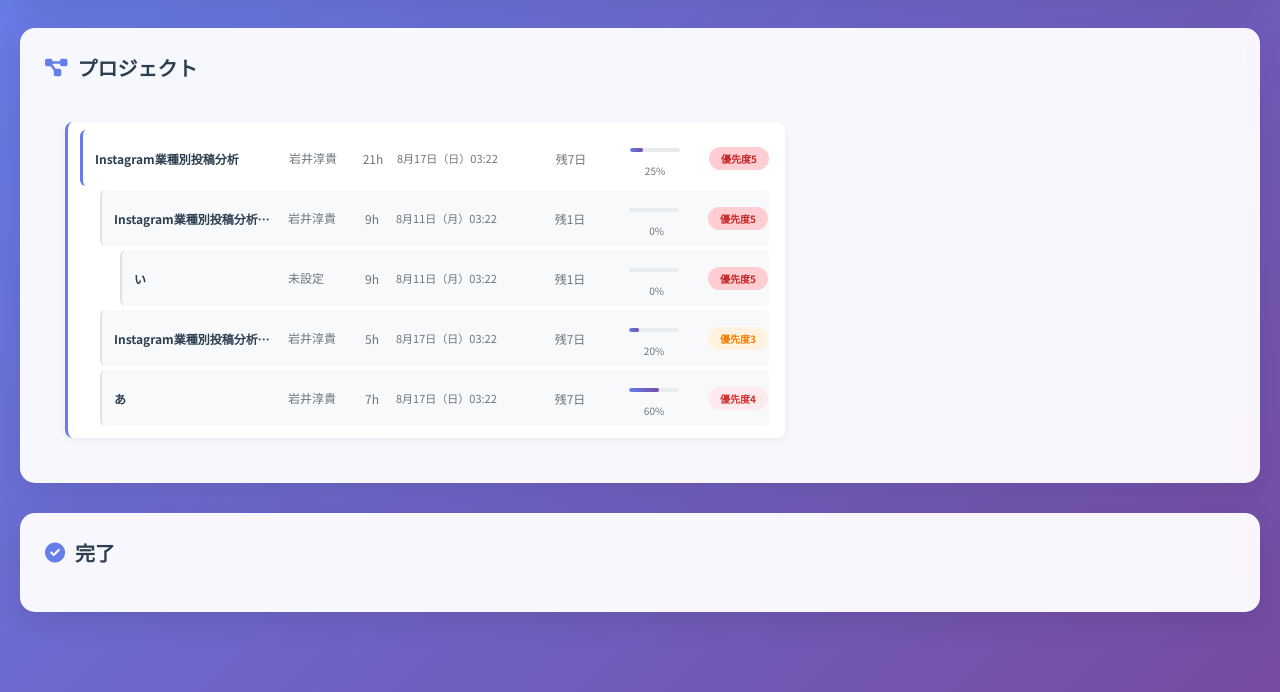
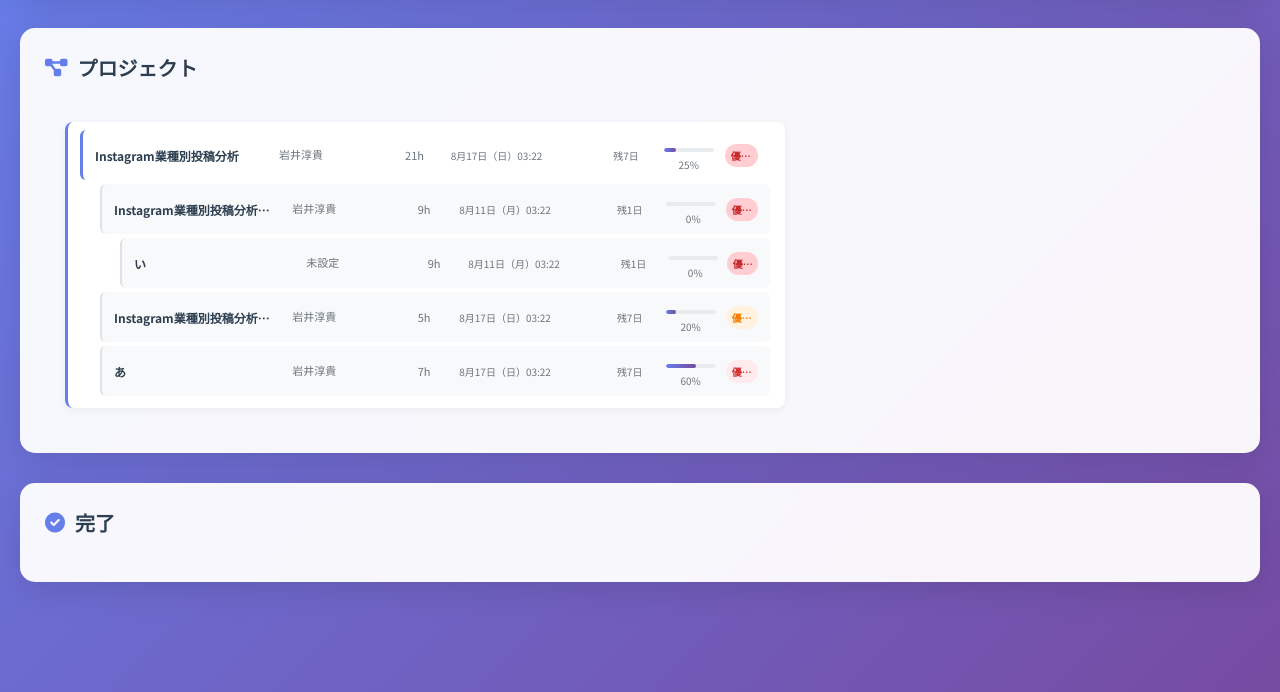
Before and after one commit to junkiiwai/task-manager, a plain HTML site: page index.html in a window 1280 px wide. Shown: the part 108-800 px from the top of the page. Drawn offline with Linux system fonts and the light colour scheme.

Commit message:
レスポンシブ対応を修正: タスク名の表示改善、期限と残日数の間隔調整、進捗度バーの縦方向間隔を0に

```diff
--- a/styles.css
+++ b/styles.css
@@ -266,7 +266,7 @@ body {
         display: flex !important;
         flex-wrap: nowrap !important;
         align-items: center !important;
-        gap: 1px !important;
+        gap: 0px !important;
         box-sizing: border-box !important;
         overflow-x: hidden !important;
     }
@@ -282,8 +282,8 @@ body {
 
     /* 4. タスク要素のwidth 縮小 + 5. task-name font-size 縮小 */
     .task-name {
-        font-size: 8px !important;
-        width: 20% !important;
+        font-size: 9px !important;
+        width: 30% !important;
         min-width: 0 !important;
         flex-shrink: 1 !important;
         overflow: hidden !important;
@@ -293,7 +293,7 @@ body {
 
     .task-assignee {
         font-size: 7px !important;
-        width: 12% !important;
+        width: 15% !important;
         min-width: 0 !important;
         flex-shrink: 1 !important;
         overflow: hidden !important;
@@ -303,7 +303,7 @@ body {
 
     .task-hours {
         font-size: 7px !important;
-        width: 8% !important;
+        width: 10% !important;
         min-width: 0 !important;
         flex-shrink: 1 !important;
         text-align: center !important;
@@ -311,7 +311,7 @@ body {
 
     .task-deadline {
         font-size: 6px !important;
-        width: 16% !important;
+        width: 20% !important;
         min-width: 0 !important;
         flex-shrink: 1 !important;
         overflow: hidden !important;
@@ -328,17 +328,18 @@ body {
     }
 
     .task-progress {
-        width: 16% !important;
+        width: 12% !important;
         min-width: 0 !important;
         flex-shrink: 1 !important;
         display: flex !important;
         flex-direction: column !important;
         align-items: center !important;
+        gap: 0 !important;
     }
 
     .task-priority {
         font-size: 6px !important;
-        width: 8% !important;
+        width: 5% !important;
         min-width: 0 !important;
         flex-shrink: 1 !important;
         text-align: center !important;
@@ -397,7 +398,7 @@ body {
         display: flex !important;
         flex-wrap: nowrap !important;
         align-items: center !important;
-        gap: 2px !important;
+        gap: 1px !important;
         box-sizing: border-box !important;
         overflow-x: hidden !important;
     }
@@ -413,8 +414,8 @@ body {
 
     /* 4. タスク要素のwidth 中程度に縮小 + 5. task-name font-size 中程度に縮小 */
     .task-name {
-        font-size: 10px !important;
-        width: 22% !important;
+        font-size: 9px !important;
+        width: 30% !important;
         min-width: 0 !important;
         flex-shrink: 1 !important;
         overflow: hidden !important;
@@ -424,7 +425,7 @@ body {
 
     .task-assignee {
         font-size: 9px !important;
-        width: 14% !important;
+        width: 15% !important;
         min-width: 0 !important;
         flex-shrink: 1 !important;
         overflow: hidden !important;
@@ -442,7 +443,7 @@ body {
 
     .task-deadline {
         font-size: 8px !important;
-        width: 18% !important;
+        width: 22% !important;
         min-width: 0 !important;
         flex-shrink: 1 !important;
         overflow: hidden !important;
@@ -452,24 +453,25 @@ body {
 
     .task-remaining {
         font-size: 8px !important;
+        width: 8% !important;
+        min-width: 0 !important;
+        flex-shrink: 1 !important;
+        text-align: center !important;
+    }
+
+    .task-progress {
         width: 10% !important;
-        min-width: 0 !important;
-        flex-shrink: 1 !important;
-        text-align: center !important;
-    }
-
-    .task-progress {
-        width: 16% !important;
         min-width: 0 !important;
         flex-shrink: 1 !important;
         display: flex !important;
         flex-direction: column !important;
         align-items: center !important;
+        gap: 0 !important;
     }
 
     .task-priority {
         font-size: 8px !important;
-        width: 10% !important;
+        width: 5% !important;
         min-width: 0 !important;
         flex-shrink: 1 !important;
         text-align: center !important;
@@ -531,15 +533,15 @@ body {
         display: flex !important;
         flex-wrap: nowrap !important;
         align-items: center !important;
-        gap: 3px !important;
+        gap: 2px !important;
         box-sizing: border-box !important;
         overflow-x: hidden !important;
     }
 
     /* 4. タスク要素のwidth 中サイズ画面用に調整 + 5. task-name font-size 調整 */
     .task-name {
-        font-size: 11px !important;
-        width: 24% !important;
+        font-size: 10px !important;
+        width: 30% !important;
         min-width: 0 !important;
         flex-shrink: 1 !important;
         overflow: hidden !important;
@@ -567,7 +569,7 @@ body {
 
     .task-deadline {
         font-size: 9px !important;
-        width: 18% !important;
+        width: 22% !important;
         min-width: 0 !important;
         flex-shrink: 1 !important;
         overflow: hidden !important;
@@ -577,24 +579,25 @@ body {
 
     .task-remaining {
         font-size: 9px !important;
+        width: 8% !important;
+        min-width: 0 !important;
+        flex-shrink: 1 !important;
+        text-align: center !important;
+    }
+
+    .task-progress {
         width: 10% !important;
-        min-width: 0 !important;
-        flex-shrink: 1 !important;
-        text-align: center !important;
-    }
-
-    .task-progress {
-        width: 15% !important;
         min-width: 0 !important;
         flex-shrink: 1 !important;
         display: flex !important;
         flex-direction: column !important;
         align-items: center !important;
+        gap: 0 !important;
     }
 
     .task-priority {
         font-size: 9px !important;
-        width: 8% !important;
+        width: 5% !important;
         min-width: 0 !important;
         flex-shrink: 1 !important;
         text-align: center !important;
@@ -612,25 +615,7 @@ body {
         height: 4px !important;
     }
 
-    .task-assignee,
-    .task-hours,
-    .task-remaining {
-        font-size: 11px !important;
-    }
-
-    .task-deadline,
-    .task-priority {
-        font-size: 10px !important;
-    }
-
-    .progress-text {
-        font-size: 10px !important;
-    }
-
-    .progress-bar {
-        width: 40px !important;
-        height: 6px !important;
-    }
+
 }
 
 /* レスポンシブ対応: 1000px以上 - 大画面 */
@@ -676,15 +661,15 @@ body {
         display: flex !important;
         flex-wrap: nowrap !important;
         align-items: center !important;
-        gap: 4px !important;
+        gap: 3px !important;
         box-sizing: border-box !important;
         overflow-x: hidden !important;
     }
 
     /* 4. タスク要素のwidth 大画面用に調整 + 5. task-name font-size 調整 */
     .task-name {
-        font-size: 12px !important;
-        width: 25% !important;
+        font-size: 11px !important;
+        width: 30% !important;
         min-width: 0 !important;
         flex-shrink: 1 !important;
         overflow: hidden !important;
@@ -712,7 +697,7 @@ body {
 
     .task-deadline {
         font-size: 10px !important;
-        width: 20% !important;
+        width: 22% !important;
         min-width: 0 !important;
         flex-shrink: 1 !important;
         overflow: hidden !important;
@@ -722,19 +707,20 @@ body {
 
     .task-remaining {
         font-size: 10px !important;
+        width: 8% !important;
+        min-width: 0 !important;
+        flex-shrink: 1 !important;
+        text-align: center !important;
+    }
+
+    .task-progress {
         width: 10% !important;
-        min-width: 0 !important;
-        flex-shrink: 1 !important;
-        text-align: center !important;
-    }
-
-    .task-progress {
-        width: 15% !important;
         min-width: 0 !important;
         flex-shrink: 1 !important;
         display: flex !important;
         flex-direction: column !important;
         align-items: center !important;
+        gap: 0 !important;
     }
 
     .task-priority {
@@ -757,25 +743,7 @@ body {
         height: 5px !important;
     }
 
-    .task-assignee,
-    .task-hours,
-    .task-remaining {
-        font-size: 12px !important;
-    }
-
-    .task-deadline,
-    .task-priority {
-        font-size: 11px !important;
-    }
-
-    .progress-text {
-        font-size: 11px !important;
-    }
-
-    .progress-bar {
-        width: 50px !important;
-        height: 8px !important;
-    }
+
 }
 
 .project-row {
@@ -814,73 +782,75 @@ body {
     white-space: nowrap !important;
     overflow: hidden !important;
     text-overflow: ellipsis !important;
-    flex-shrink: 0 !important;
+    flex-shrink: 1 !important;
     font-size: 12px !important;
+    width: 30% !important;
+    min-width: 0 !important;
 }
 
 /* 階層に応じたタスク名の横幅調整 - 大画面用（840px以上で適用） */
 @media (min-width: 841px) {
     .task-row.project-row .task-name {
-        width: 180px !important;
-        min-width: 180px !important;
-        max-width: 180px !important;
+        width: 30% !important;
+        min-width: 0 !important;
+        max-width: none !important;
     }
 
     .task-row.child-task-row.level-1 .task-name {
-        width: 160px !important;
-        min-width: 160px !important;
-        max-width: 160px !important;
+        width: 30% !important;
+        min-width: 0 !important;
+        max-width: none !important;
     }
 
     .task-row.child-task-row.level-2 .task-name {
-        width: 140px !important;
-        min-width: 140px !important;
-        max-width: 140px !important;
+        width: 30% !important;
+        min-width: 0 !important;
+        max-width: none !important;
     }
 
     .task-row.child-task-row.level-3 .task-name {
-        width: 120px !important;
-        min-width: 120px !important;
-        max-width: 120px !important;
-    }
-
-    /* 大画面でのその他タスク要素の固定幅設定 */
+        width: 30% !important;
+        min-width: 0 !important;
+        max-width: none !important;
+    }
+
+    /* 大画面でのその他タスク要素の幅設定 */
     .task-assignee {
-        width: 60px !important;
-        min-width: 60px !important;
-        max-width: 60px !important;
+        width: 15% !important;
+        min-width: 0 !important;
+        max-width: none !important;
     }
 
     .task-hours {
-        width: 50px !important;
-        min-width: 50px !important;
-        max-width: 50px !important;
+        width: 10% !important;
+        min-width: 0 !important;
+        max-width: none !important;
         text-align: center !important;
     }
 
     .task-deadline {
-        width: 140px !important;
-        min-width: 140px !important;
-        max-width: 140px !important;
+        width: 22% !important;
+        min-width: 0 !important;
+        max-width: none !important;
     }
 
     .task-remaining {
-        width: 60px !important;
-        min-width: 60px !important;
-        max-width: 60px !important;
+        width: 8% !important;
+        min-width: 0 !important;
+        max-width: none !important;
         text-align: center !important;
     }
 
     .task-progress {
-        width: 100px !important;
-        min-width: 100px !important;
-        max-width: 100px !important;
+        width: 10% !important;
+        min-width: 0 !important;
+        max-width: none !important;
     }
 
     .task-priority {
-        width: 70px !important;
-        min-width: 70px !important;
-        max-width: 70px !important;
+        width: 5% !important;
+        min-width: 0 !important;
+        max-width: none !important;
         text-align: center !important;
     }
 }
@@ -890,9 +860,9 @@ body {
     white-space: pre-line !important;
     overflow: hidden !important;
     text-overflow: ellipsis !important;
-    width: 60px !important;
-    min-width: 60px !important;
-    flex-shrink: 0 !important;
+    width: 15% !important;
+    min-width: 0 !important;
+    flex-shrink: 1 !important;
     line-height: 1.2 !important;
 }
 
@@ -900,9 +870,9 @@ body {
     color: #6c757d !important;
     text-align: center !important;
     white-space: nowrap !important;
-    width: 40px !important;
-    min-width: 40px !important;
-    flex-shrink: 0 !important;
+    width: 10% !important;
+    min-width: 0 !important;
+    flex-shrink: 1 !important;
 }
 
 .task-deadline {
@@ -910,27 +880,28 @@ body {
     white-space: nowrap !important;
     overflow: hidden !important;
     text-overflow: ellipsis !important;
-    width: 140px !important;
-    min-width: 140px !important;
-    flex-shrink: 0 !important;
+    width: 22% !important;
+    min-width: 0 !important;
+    flex-shrink: 1 !important;
 }
 
 .task-remaining {
     color: #6c757d !important;
     text-align: center !important;
     white-space: nowrap !important;
-    width: 60px !important;
-    min-width: 60px !important;
-    flex-shrink: 0 !important;
+    width: 8% !important;
+    min-width: 0 !important;
+    flex-shrink: 1 !important;
 }
 
 .task-progress {
     display: flex !important;
+    flex-direction: column !important;
     align-items: center !important;
-    gap: 6px !important;
-    width: 100px !important;
-    min-width: 100px !important;
-    flex-shrink: 0 !important;
+    gap: 0 !important;
+    width: 10% !important;
+    min-width: 0 !important;
+    flex-shrink: 1 !important;
 }
 
 .task-priority {
@@ -939,9 +910,9 @@ body {
     font-weight: 600 !important;
     text-align: center !important;
     text-transform: uppercase !important;
-    width: 60px !important;
-    min-width: 60px !important;
-    flex-shrink: 0 !important;
+    width: 5% !important;
+    min-width: 0 !important;
+    flex-shrink: 1 !important;
 }
 
 .progress-bar {
@@ -1596,4 +1567,3 @@ form {
 ::-webkit-scrollbar-thumb:hover {
     background: #a8a8a8;
 }
-}
```
